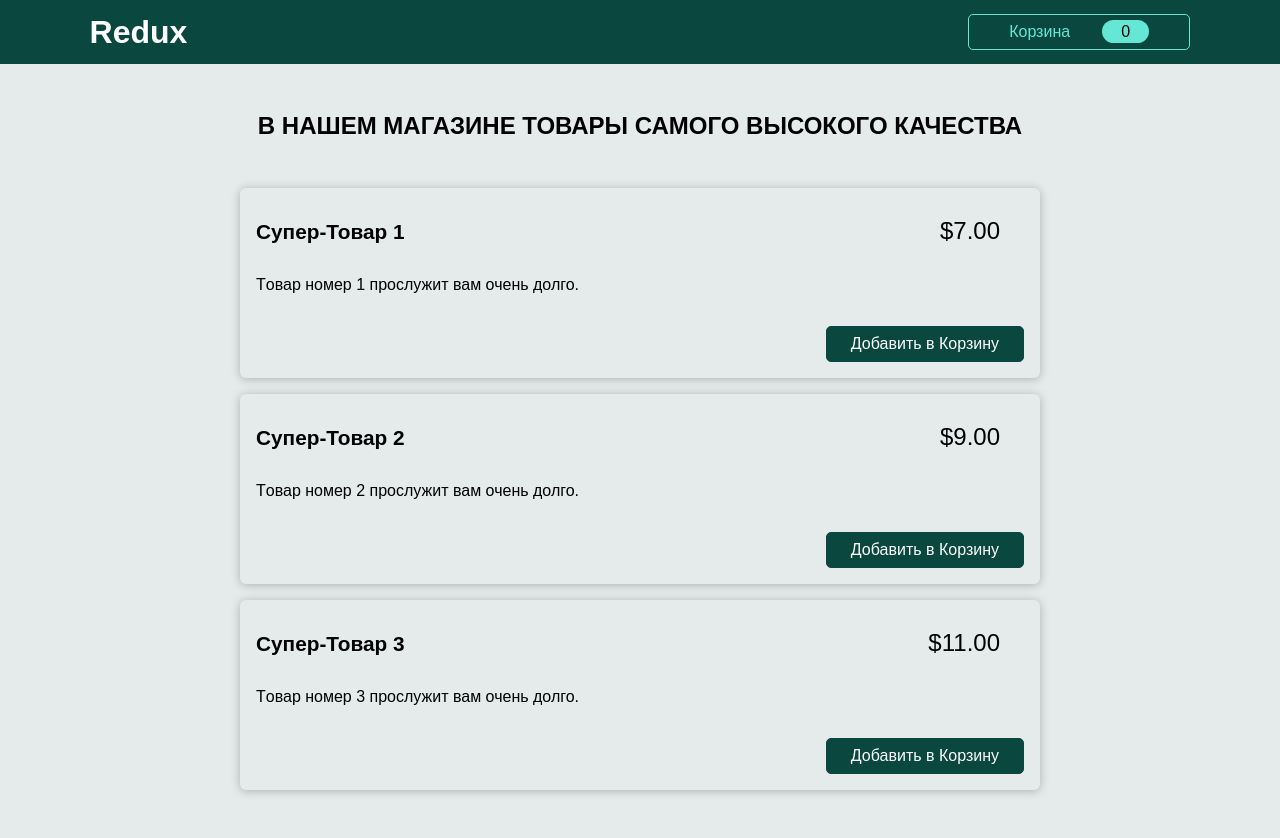
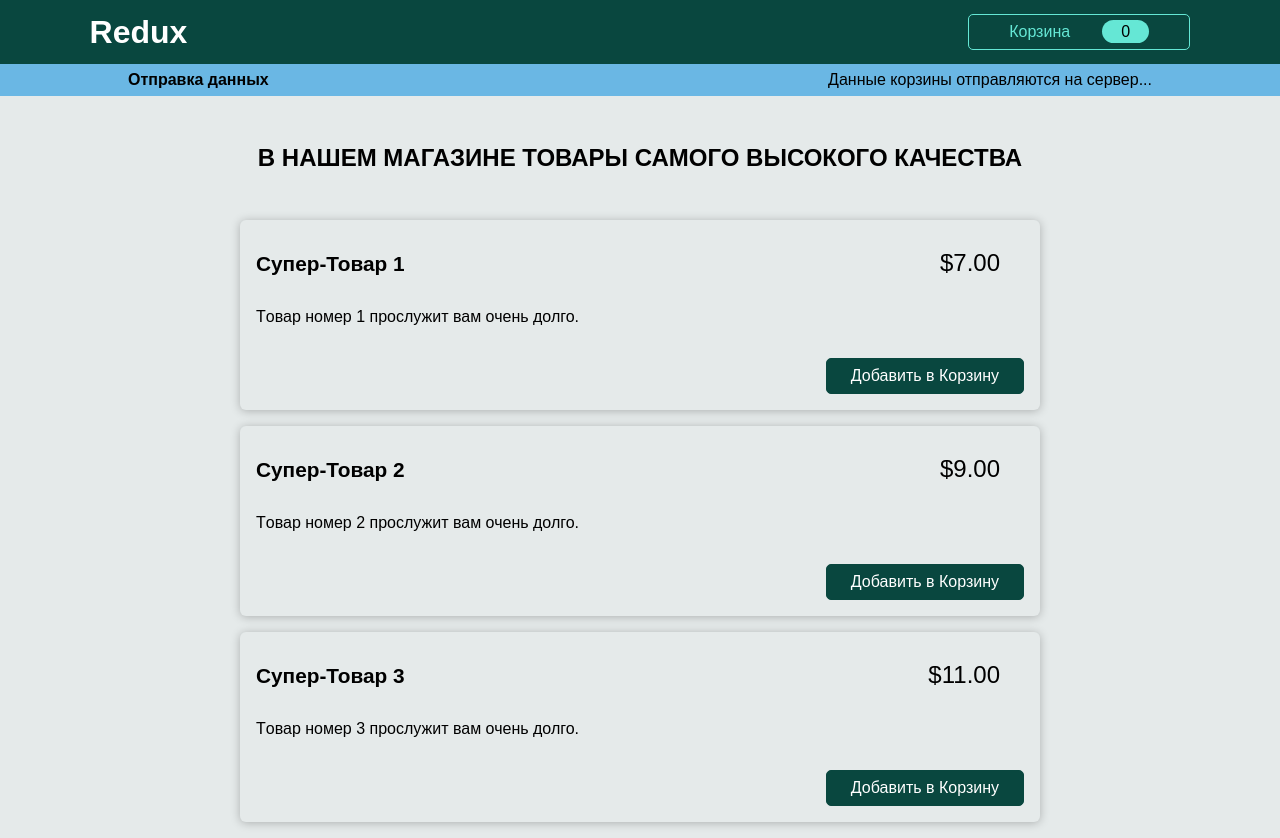
Before and after one commit to Waldemar-00/redux-advanced, a React (Create React App) app: page / in a window 1280 px wide. Before the commit the page ends 806 px from the top, so only its background shows below. Built offline with nearby package versions, Linux system fonts and the light colour scheme; no server answers.

Commit message:
Added message about request status.

```diff
--- a/src/App.js
+++ b/src/App.js
@@ -1,13 +1,20 @@
 import Cart from './components/Cart/Cart'
 import Layout from './components/Layout/Layout'
 import Products from './components/Shop/Products'
-import { useSelector } from 'react-redux'
+import { useSelector, useDispatch } from 'react-redux'
+import { basketActions } from './store/basket-slice'
 import { useEffect } from 'react'
-
+import StatusBarMessage from './components/UI/StatusBarMessage'
 function App() {
-  const { isVisibleBasket } = useSelector(state => state.basket)
+  const { isVisibleBasket, statusMessage } = useSelector(state => state.basket)
+  const dispatch = useDispatch()
   const purchaseData = useSelector(state => state.purchases)
   useEffect(() => {
+    dispatch(basketActions.showStatusMessage({
+      status: 'pending',
+      title: 'Отправка данных',
+      message: 'Данные корзины отправляются на сервер...'
+    }))
     fetch('https://custom-hooks-firebase-default-rtdb.firebaseio.com/basketProducts.json', {
       method: 'PUT',
       headers: {
@@ -15,9 +22,32 @@ function App() {
       },
       body: JSON.stringify(purchaseData)
     })
-  }, [purchaseData])
+      .then(response => {
+        if (!response.ok) {
+          console.log(response.ok)
+          dispatch(basketActions.showStatusMessage({
+            status: 'error',
+            title: 'Ошибка запроса((',
+            message: 'Ошибка при отправке данных!'
+          }))
+        }
+        return response.json()
+      })
+      .then(response => {
+        dispatch(basketActions.showStatusMessage({
+          status: 'success',
+          title: 'Данные отправлены',
+          message: 'Данные отправлены на сервер!'
+        }))
+        console.log(response)
+      })
+  }, [purchaseData, dispatch])
   return (
     <Layout>
+      {
+        statusMessage &&
+        <StatusBarMessage status={statusMessage} />
+      }
       {
         isVisibleBasket &&
         <Cart />
--- /dev/null
+++ b/src/components/UI/StatusBarMessage.js
@@ -0,0 +1,23 @@
+import styles from './StatusBarMessage.module.css';
+
+const StatusBarMessage = ({ status }) => {
+  let statusClasses = '';
+
+  if (status.status === 'error') {
+    statusClasses = styles.error;
+  }
+  if (status.status === 'success') {
+    statusClasses = styles.success;
+  }
+
+  const messageClasses = `${styles.message} ${statusClasses}`;
+
+  return (
+    <section className={messageClasses}>
+      <h2>{status.title}</h2>
+      <p>{status.message}</p>
+    </section>
+  );
+};
+
+export default StatusBarMessage;
--- /dev/null
+++ b/src/components/UI/StatusBarMessage.module.css
@@ -0,0 +1,22 @@
+.message {
+  width: 100%;
+  height: 2rem;
+  background-color: #6ab7e4;
+  display: flex;
+  justify-content: space-between;
+  padding: 0.5rem 10%;
+  align-items: center;
+}
+
+.message h2,
+.message p {
+  font-size: 1rem;
+}
+
+.error {
+  background-color: #eb5555;
+}
+
+.success {
+  background-color: #65e7d5;
+}
--- a/src/store/basket-slice.js
+++ b/src/store/basket-slice.js
@@ -2,10 +2,17 @@ import { createSlice } from '@reduxjs/toolkit'
 
 const basketSlice = createSlice({
   name: 'basket',
-  initialState: { isVisibleBasket: false },
+  initialState: { isVisibleBasket: false, statusMessage: null},
   reducers: {
     toggleBasket(state) {
       state.isVisibleBasket = !state.isVisibleBasket
+    },
+    showStatusMessage(state, action) {
+      state.statusMessage = {
+        status: action.payload.status,
+        title: action.payload.title,
+        message: action.payload.message
+      }
     }
   }
 })
```
